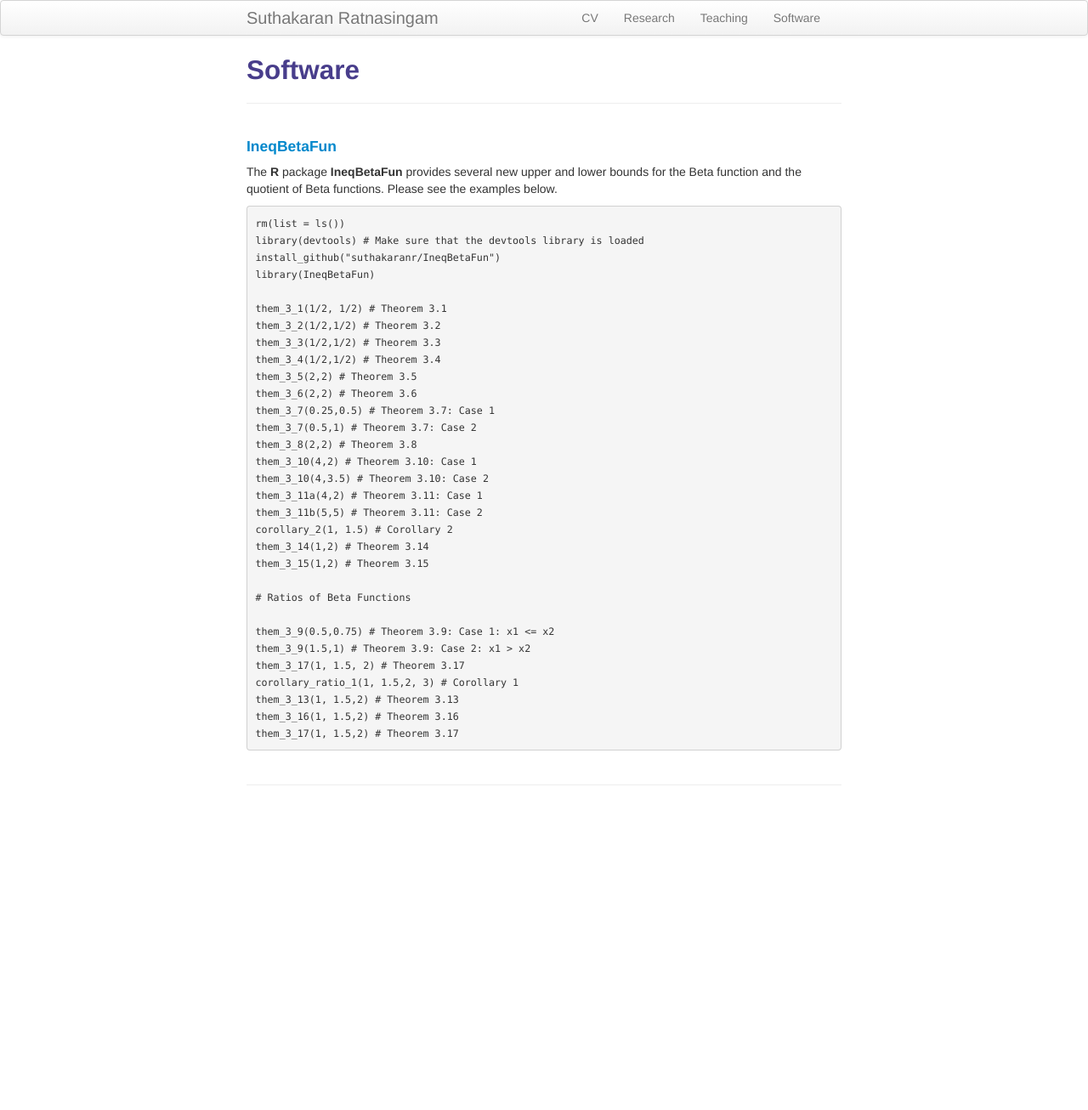
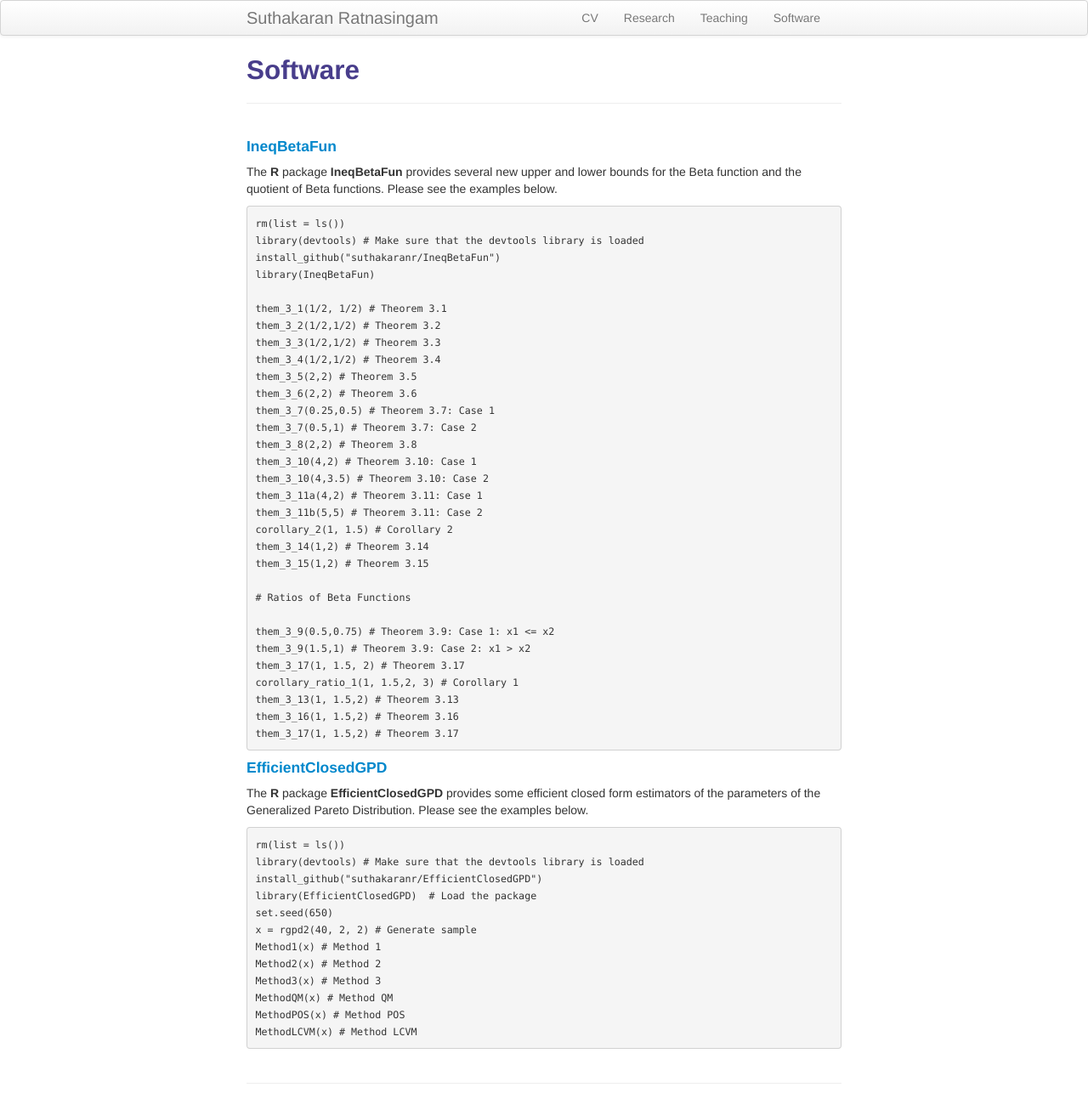
Before and after one commit to suthakaranr/suthakaranr.github.io, a Jekyll site: the page built from pages/Software.md, in a window 1280 px wide. Shown: the whole page at 85% size. Built offline with Jekyll 4.4.1, drawn with Linux system fonts in a browser that asks for light colours; before the commit the page ends 955 px from its top, so only the background shows below that.

Commit message:
Update Software.md

````diff
--- a/pages/Software.md
+++ b/pages/Software.md
@@ -41,3 +41,26 @@ them_3_13(1, 1.5,2) # Theorem 3.13
 them_3_16(1, 1.5,2) # Theorem 3.16
 them_3_17(1, 1.5,2) # Theorem 3.17
 ```
+
+
+
+
+#### <a style="text-decoration:none" href="https://github.com/suthakaranr/EfficientClosedGPD" target="_blank" rel="noopener noreferrer">EfficientClosedGPD</a>
+The **R** package **EfficientClosedGPD** provides some efficient closed form estimators of the parameters of the
+Generalized Pareto Distribution. Please see the examples below.
+
+
+```{r}
+rm(list = ls())
+library(devtools) # Make sure that the devtools library is loaded
+install_github("suthakaranr/EfficientClosedGPD")
+library(EfficientClosedGPD)  # Load the package
+set.seed(650)
+x = rgpd2(40, 2, 2) # Generate sample
+Method1(x) # Method 1
+Method2(x) # Method 2
+Method3(x) # Method 3
+MethodQM(x) # Method QM
+MethodPOS(x) # Method POS
+MethodLCVM(x) # Method LCVM
+```
````
